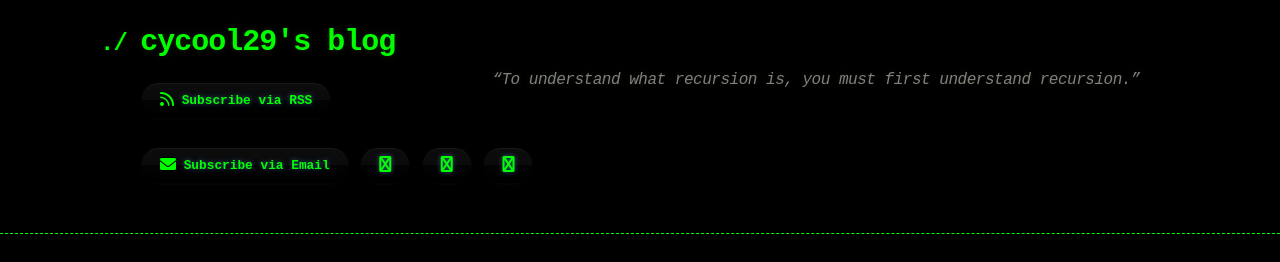
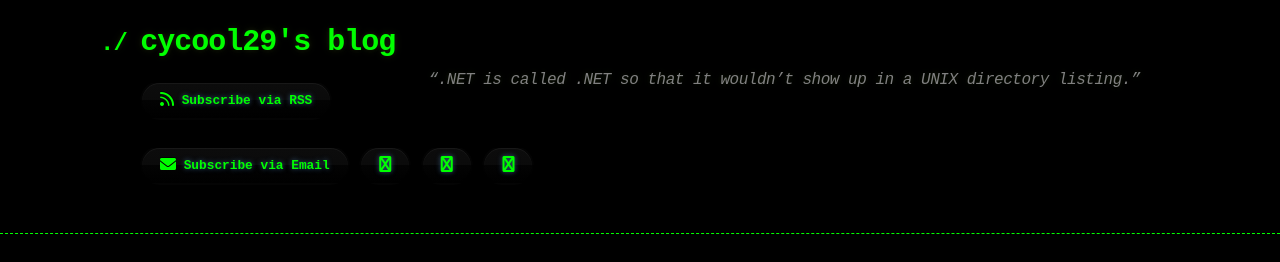
Before and after one commit to cycool29/cycool29.github.io, a Jekyll site: the page built from index.md, in a window 1280 px wide and 900 px high. Shown: the top 262 px of the window. Built offline with Jekyll 4.4.1, drawn with Linux system fonts in a browser that asks for light colours; a style sheet for code colours, icons or effects is not loaded.

Commit message:
Update quotes

```diff
--- a/_config.yml
+++ b/_config.yml
@@ -1,5 +1,5 @@
 title: cycool29's blog
-description: "“To understand what recursion is, you must first understand recursion.” "
+description: "“.NET is called .NET so that it wouldn’t show up in a UNIX directory listing.” "
 bio: A high school student. Intermediate in Python, Git, Bash. Learning JavaScript. He/Him. "
 author: cycool29
 url: https://cycool29.github.io
```
